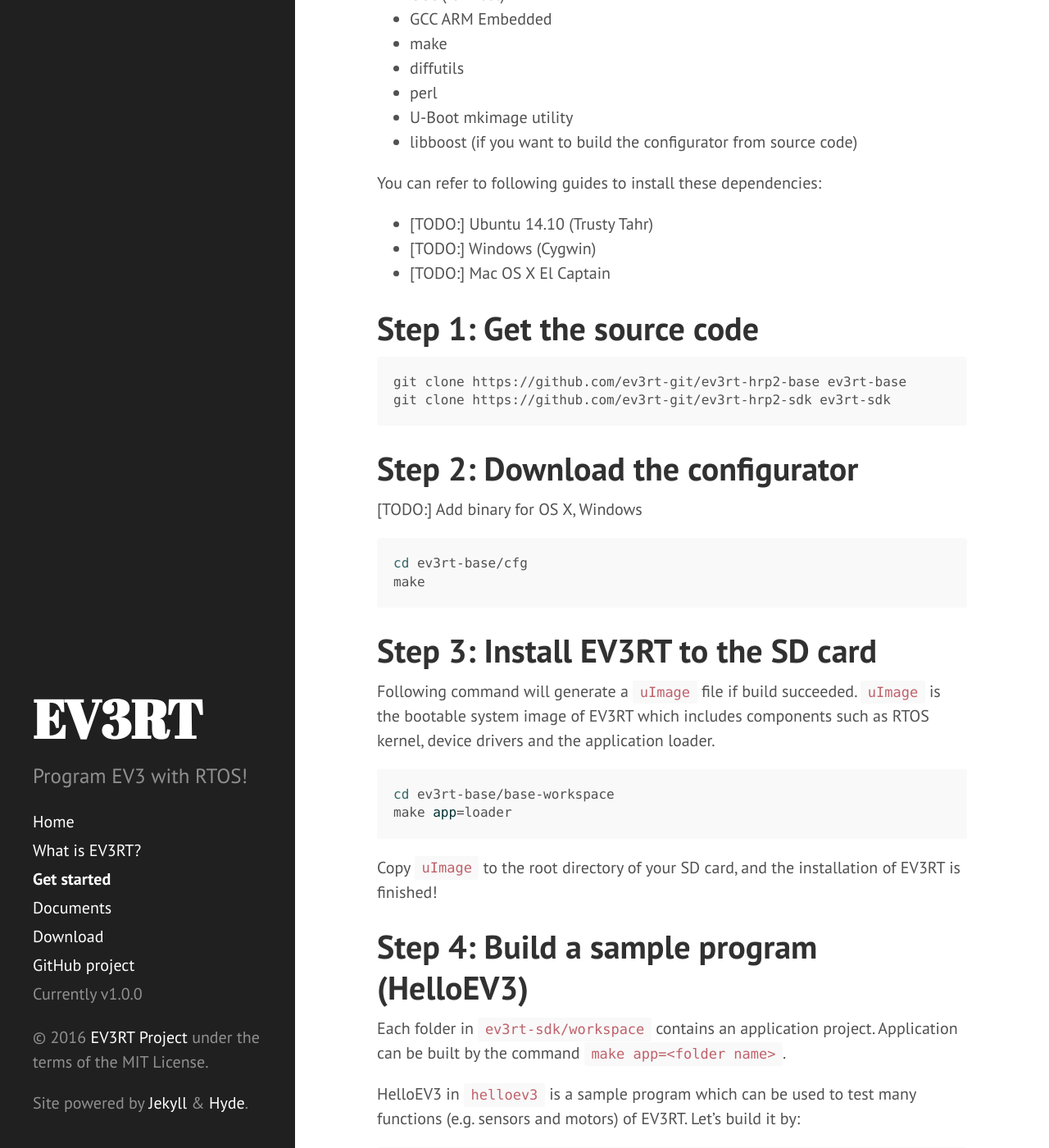
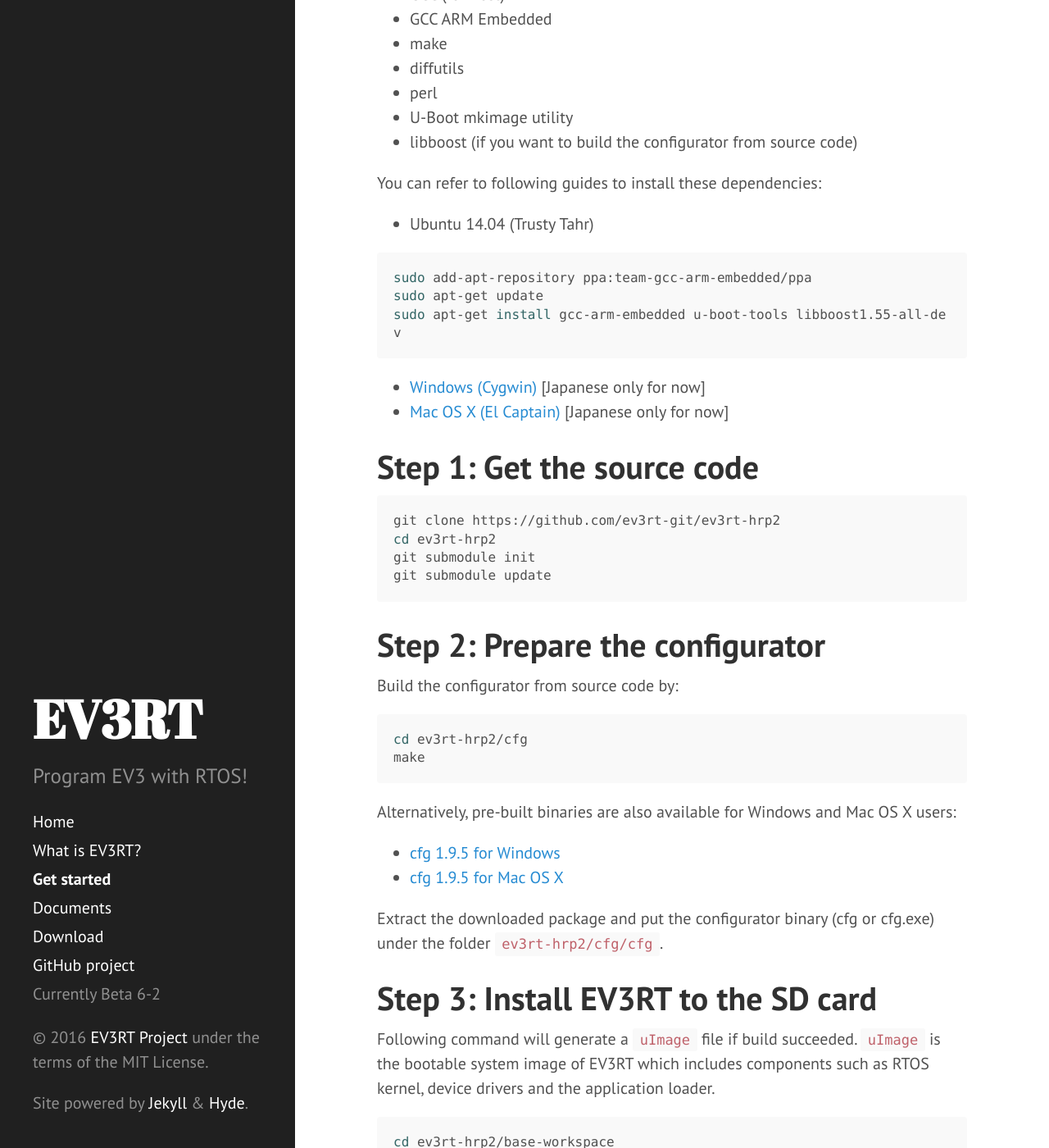
Before and after one commit to ev3rt-git/ev3rt-git.github.io, a Jekyll site: the page built from get_started.md, in a window 1280 px wide and 1400 px high, scrolled down 359 px. Shown: the whole window at 82% size. Built offline with Jekyll 4.4.1, drawn with Linux system fonts in a browser that asks for light colours; Markdown is read by kramdown in place of the engine named in the settings; some of the changed text lies outside the part shown.

Commit message:
update some pages

````diff
--- a/_config.yml
+++ b/_config.yml
@@ -21,7 +21,7 @@
 paginate:         5
 
 # Custom vars
-version:          1.0.0
+version:          Beta 6-2
 
 github:
   repo:           https://github.com/ev3rt-git
--- a/_includes/sidebar.html
+++ b/_includes/sidebar.html
@@ -26,9 +26,9 @@
         {% endif %}
       {% endfor %}
 
-      <a class="sidebar-nav-item" href="{{ site.github.repo }}/archive/v{{ site.version }}.zip">Download</a>
+      <a class="sidebar-nav-item" href="http://dev.toppers.jp/trac_user/ev3pf/wiki/Download">Download</a>
       <a class="sidebar-nav-item" href="{{ site.github.repo }}">GitHub project</a>
-      <span class="sidebar-nav-item">Currently v{{ site.version }}</span>
+      <span class="sidebar-nav-item">Currently {{ site.version }}</span>
     </nav>
 
     <p>&copy; {{ site.time | date: '%Y' }} <a href="https://github.com/ev3rt-git" target="_blank">EV3RT Project</a> under the terms of the MIT License.</p>
--- a/get_started.md
+++ b/get_started.md
@@ -20,25 +20,40 @@
 
 You can refer to following guides to install these dependencies:
 
-* [TODO:] Ubuntu 14.10 (Trusty Tahr)
-* [TODO:] Windows (Cygwin)
-* [TODO:] Mac OS X El Captain
+* Ubuntu 14.04 (Trusty Tahr)
+
+```bash
+sudo add-apt-repository ppa:team-gcc-arm-embedded/ppa
+sudo apt-get update
+sudo apt-get install gcc-arm-embedded u-boot-tools libboost1.55-all-dev
+```
+
+* [Windows (Cygwin)](http://dev.toppers.jp/trac_user/ev3pf/wiki/DevEnvWin) [Japanese only for now]
+* [Mac OS X (El Captain)](http://dev.toppers.jp/trac_user/ev3pf/wiki/DevEnvMac) [Japanese only for now]
 
 # Step 1: Get the source code
 
 ```bash
-git clone https://github.com/ev3rt-git/ev3rt-hrp2-base ev3rt-base
-git clone https://github.com/ev3rt-git/ev3rt-hrp2-sdk ev3rt-sdk
+git clone https://github.com/ev3rt-git/ev3rt-hrp2
+cd ev3rt-hrp2
+git submodule init
+git submodule update
 ```
 
-# Step 2: Download the configurator
+# Step 2: Prepare the configurator
 
-[TODO:] Add binary for OS X, Windows
+Build the configurator from source code by:
 
 ```bash
-cd ev3rt-base/cfg
+cd ev3rt-hrp2/cfg
 make
 ```
+Alternatively, pre-built binaries are also available for Windows and Mac OS X users:
+
+* [cfg 1.9.5 for Windows](https://www.toppers.jp/download.cgi/cfg-mingw-static-1_9_5.zip)
+* [cfg 1.9.5 for Mac OS X](https://www.toppers.jp/download.cgi/cfg-osx-static-1_9_5.tar.gz)
+
+Extract the downloaded package and put the configurator binary (cfg or cfg.exe) under the folder `ev3rt-hrp2/cfg/cfg`.
 
 # Step 3: Install EV3RT to the SD card
 
@@ -46,7 +61,7 @@
 `uImage` is the bootable system image of EV3RT which includes components such as RTOS kernel, device drivers and the application loader.
 
 ```bash
-cd ev3rt-base/base-workspace
+cd ev3rt-hrp2/base-workspace
 make app=loader
 ```
 
@@ -54,12 +69,12 @@
 
 # Step 4: Build a sample program (HelloEV3)
 
-Each folder in `ev3rt-sdk/workspace` contains an application project. Application can be built by the command `make app=<folder name>`.
+Each folder in `ev3rt-hrp2/sdk/workspace` contains an application project. Application can be built by the command `make app=<folder name>`.
 
 HelloEV3 in `helloev3` is a sample program which can be used to test many functions (e.g. sensors and motors) of EV3RT. Let's build it by:
 
 ```bash
-cd ev3rt-sdk/workspace
+cd ev3rt-hrp2/sdk/workspace
 make app=helloev3
 ```
 
@@ -67,9 +82,14 @@
 
 # Step 5: Try it out!
 
-Insert the SD card into your EV3 brick and power it on. After a few seconds, you will see the EV3RT console [TODO:figure]. Press buttons to select `Load App`->`SD card`, and files in `ev3rt/apps` will be listed. Now choose the file of HelloEV3 to launch it.
+Launch HelloEV3:
 
-After HelloEV3 is started, a menu [TODO:figure] will appear.
+1. Insert the SD card into your EV3 brick and power it on.
+2. After a few seconds, you will see the EV3RT console.
+3. Press buttons to select `Load App`->`SD card`, and files in `ev3rt/apps` will be listed.
+4. Now choose the file of HelloEV3 to launch it.
+
+After HelloEV3 is started, a menu will appear.
 At first, the device connection must be configured.
 For example, if a ultrasonic sensor is connected to port 1, you should select `Connect device`->`Connect sensor`->`Sensor port 1`->`Ultrasonic` from the menu.
 Then you can choose `Test sensor`->`Sensor port 1` to test your sensor on EV3RT.
````
Also changed, not shown: other parts of get_started.md (+1 -1 lines), about.md (+1 -30 lines), documents.md (+12 -6 lines).
